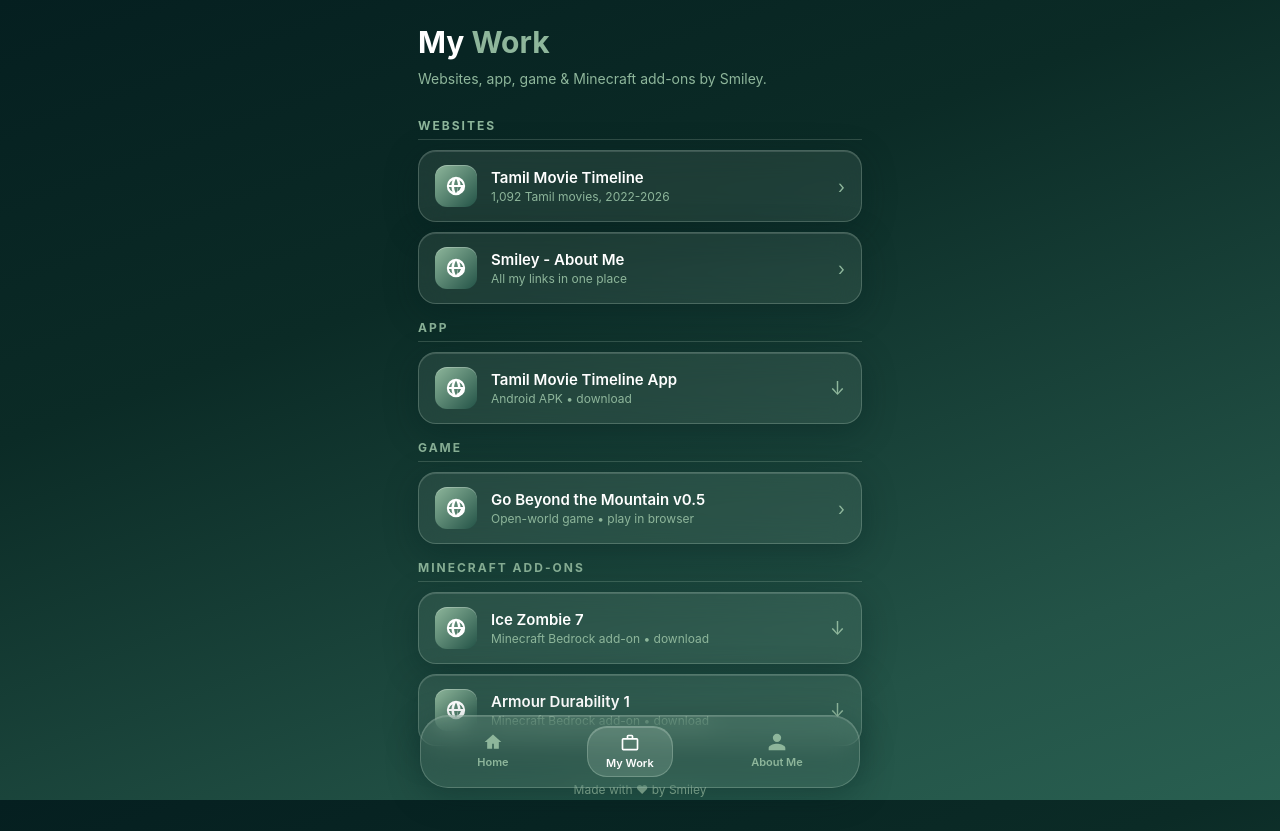
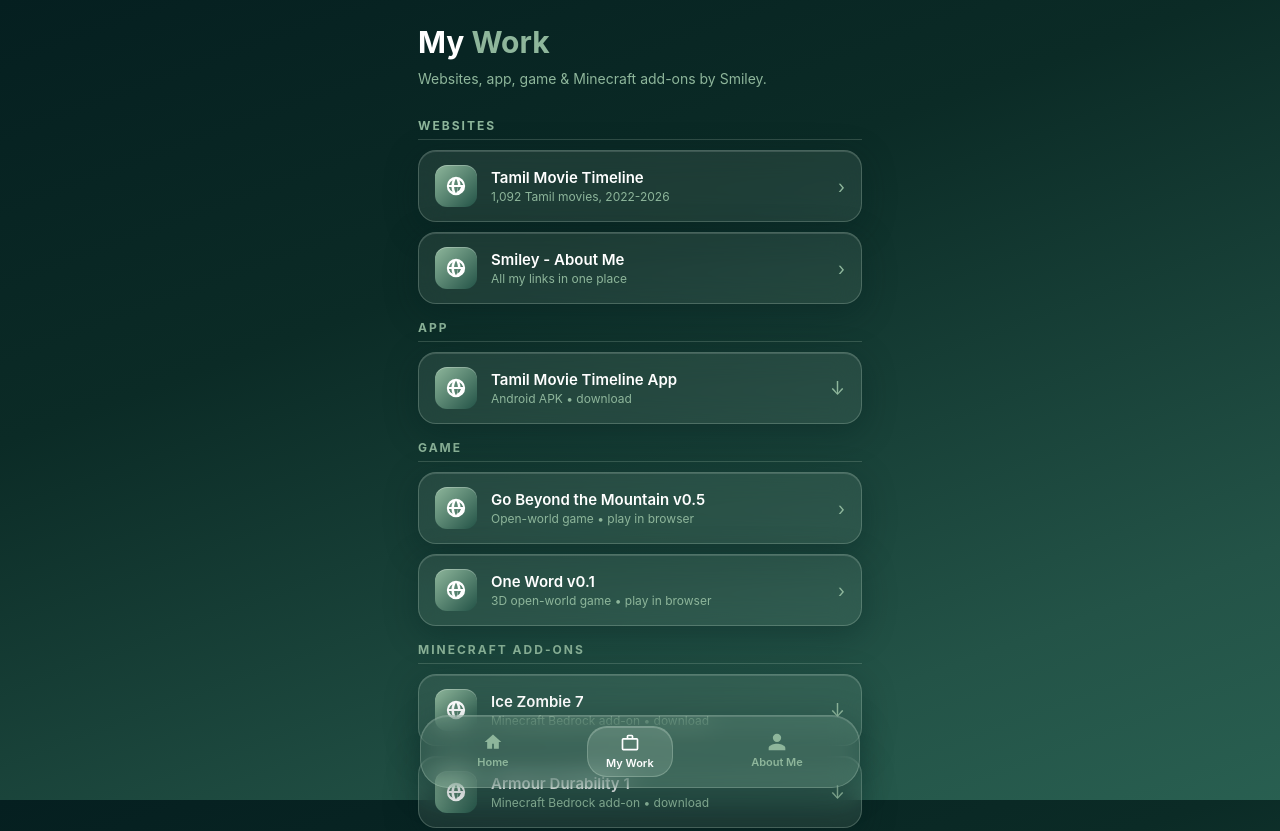
Before and after one commit to Smiley404-code/about-me, a plain HTML site: page work.html in a window 1280 px wide. Shown: the top 831 px of the page. Drawn offline with Linux system fonts and the light colour scheme.

Commit message:
Add One Word v0.1 to My Work

```diff
--- a/work.html
+++ b/work.html
@@ -147,6 +147,11 @@
       <div class="txt"><div class="name">Go Beyond the Mountain v0.5</div><div class="sub">Open-world game &bull; play in browser</div></div>
       <div class="arrow">&rsaquo;</div>
     </a>
+    <a class="card glass" href="https://smiley404-code.github.io/one-word/">
+      <div class="icon icon-web"><svg viewBox="0 0 24 24"><path d="M12 2a10 10 0 1 0 0 20 10 10 0 0 0 0-20zm7.9 9h-3a15.6 15.6 0 0 0-1.2-5.4A8 8 0 0 1 19.9 11zM12 4.1c.8 1.2 1.9 3.7 2.1 6.9H9.9c.2-3.2 1.3-5.7 2.1-6.9zM4.1 13h3c.1 2.2.5 4 1.2 5.4A8 8 0 0 1 4.1 13zm3-2h-3a8 8 0 0 1 4.2-5.4A15.6 15.6 0 0 0 7.1 11zM12 19.9c-.8-1.2-1.9-3.7-2.1-6.9h4.2c-.2 3.2-1.3 5.7-2.1 6.9zm2.4-6.9h3a8 8 0 0 1-4.2 5.4c.7-1.4 1.1-3.2 1.2-5.4z"/></svg></div>
+      <div class="txt"><div class="name">One Word v0.1</div><div class="sub">3D open-world game &bull; play in browser</div></div>
+      <div class="arrow">&rsaquo;</div>
+    </a>
     <div class="subhead">Minecraft Add-ons</div>
     <a class="card glass" href="https://drive.google.com/uc?export=download&id=1vRMM2Jcmi1I9vUaKl8_0DzmbTyv9oJIy">
       <div class="icon icon-web"><svg viewBox="0 0 24 24"><path d="M12 2a10 10 0 1 0 0 20 10 10 0 0 0 0-20zm7.9 9h-3a15.6 15.6 0 0 0-1.2-5.4A8 8 0 0 1 19.9 11zM12 4.1c.8 1.2 1.9 3.7 2.1 6.9H9.9c.2-3.2 1.3-5.7 2.1-6.9zM4.1 13h3c.1 2.2.5 4 1.2 5.4A8 8 0 0 1 4.1 13zm3-2h-3a8 8 0 0 1 4.2-5.4A15.6 15.6 0 0 0 7.1 11zM12 19.9c-.8-1.2-1.9-3.7-2.1-6.9h4.2c-.2 3.2-1.3 5.7-2.1 6.9zm2.4-6.9h3a8 8 0 0 1-4.2 5.4c.7-1.4 1.1-3.2 1.2-5.4z"/></svg></div>
```
